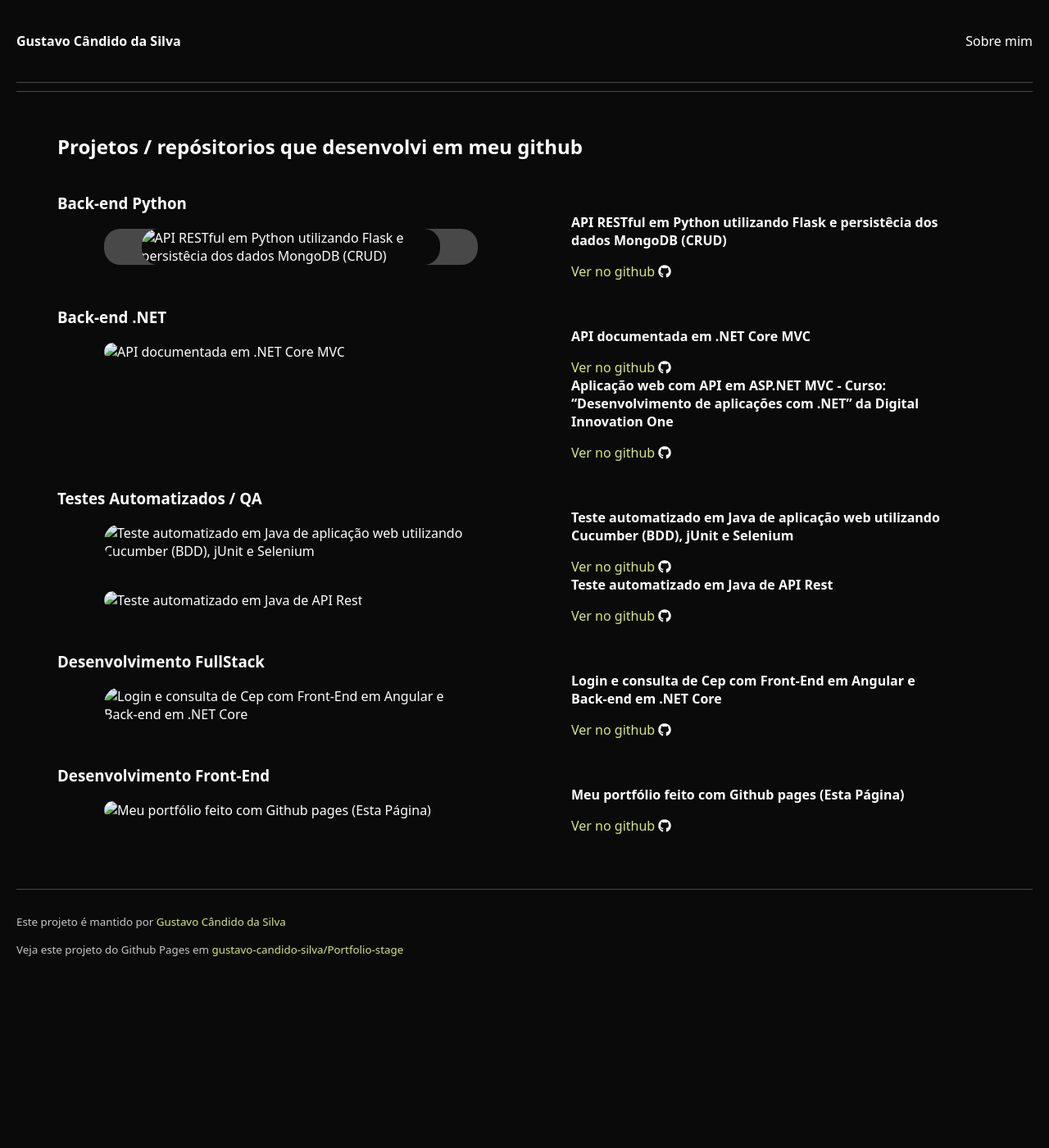
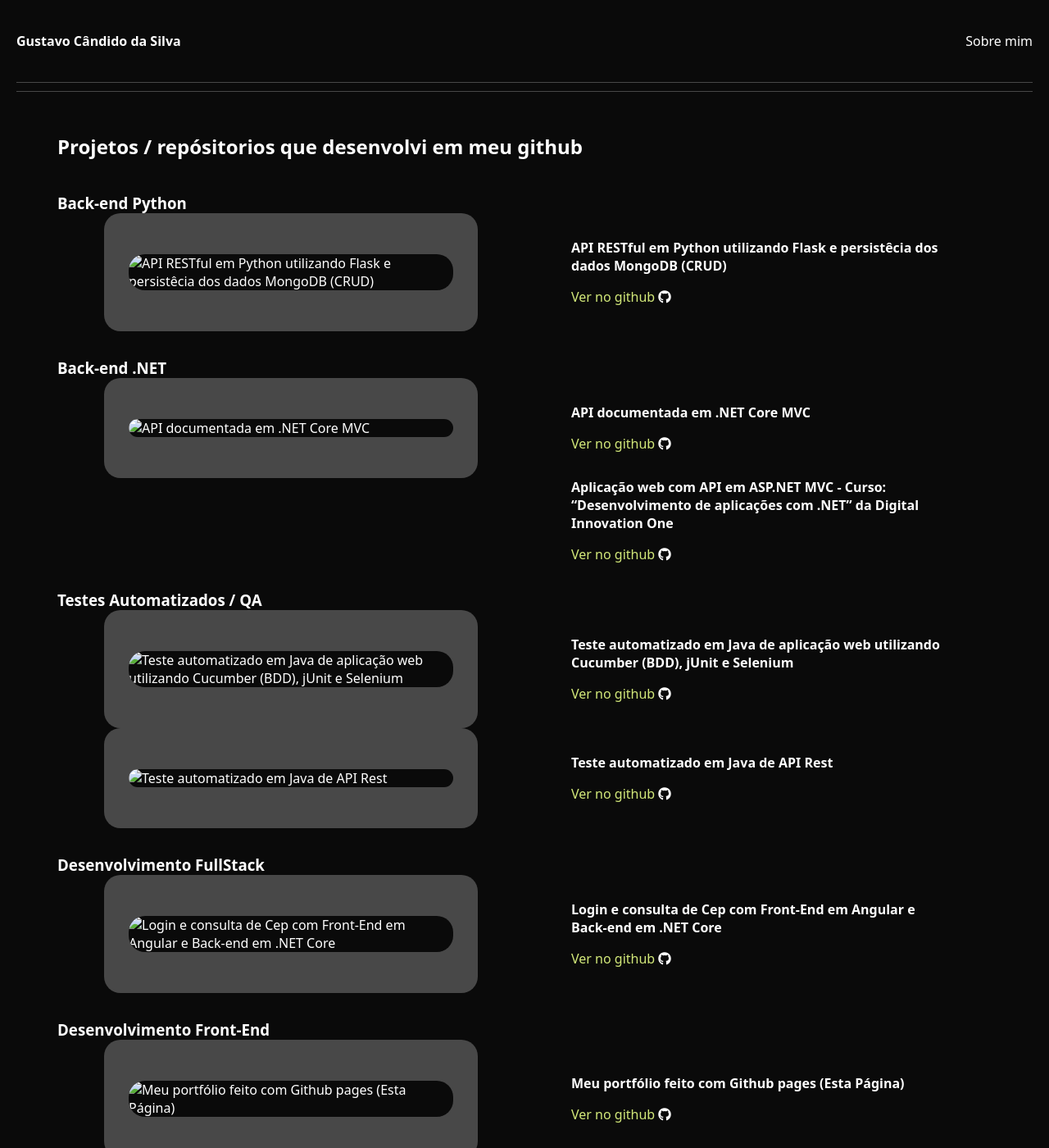
Before and after one commit to gustavo-candido-silva/Portfolio-stage, a Jekyll site: the page built from README.md, in a window 1280 px wide and 1400 px high, scrolled down 1474 px. Shown: the whole window at 82% size. Built offline with Jekyll 4.4.1, drawn with Linux system fonts in a browser that asks for light colours; nearby versions of some CDN libraries; our own code applies the rules of GitHub Pages for plain Markdown files; a script that is not in the unit is left out; the repository's description, which GitHub fills in, is left out; before the commit the page ends 2687 px from its top, so only the background shows below that.

Commit message:
adjusting html

```diff
--- a/_layouts/page.html
+++ b/_layouts/page.html
@@ -88,7 +88,7 @@
             <div class="stack">
               <h3>Back-end .NET</h3>
               <div class="project">
-                <div class="project-item">
+                <div class="project-item img-container">
                   <!-- project image here-->
                    <img src="" alt="API documentada em .NET Core MVC">
                 </div>
@@ -106,7 +106,7 @@
                 </div>
               </div>
               <div class="project">
-                <div class="project-item">
+                <div class="project-item img-container">
                   <!-- project image here-->
                 </div>
                 <div class="project-item">
@@ -127,7 +127,7 @@
             <div class="stack">
               <h3>Testes Automatizados / QA</h3>
               <div class="project">
-                <div class="project-item">
+                <div class="project-item img-container">
                   <!-- project image here-->
                    <img src="" alt="Teste automatizado em Java de aplicação web utilizando Cucumber (BDD), jUnit e Selenium">
                 </div>
@@ -145,7 +145,7 @@
                 </div>
               </div>
               <div class="project">
-                <div class="project-item">
+                <div class="project-item img-container">
                   <!-- project image here-->
                    <img src="" alt="Teste automatizado em Java de API Rest">
                 </div>
@@ -167,7 +167,7 @@
             <div class="stack">
               <h3>Desenvolvimento FullStack</h3>
               <div class="project">
-                <div class="project-item">
+                <div class="project-item img-container">
                   <!-- project image here-->
                    <img src="" alt="Login e consulta de Cep com Front-End em Angular e Back-end em .NET Core">
                 </div>
@@ -190,7 +190,7 @@
               <!-- projects list -->
               <h3>Desenvolvimento Front-End</h3>
               <div class="project">
-                <div class="project-item">
+                <div class="project-item img-container">
                   <!-- project image here-->
                    <img src="" alt="Meu portfólio feito com Github pages (Esta Página)">
                 </div>
--- a/assets/css/style.css
+++ b/assets/css/style.css
@@ -146,8 +146,9 @@
 }
 
 .project-item img {
-    width: 80%;
+    width: 100%;
     border-radius: 20px;
+    margin: 50px 30px;
 }
 
 .project-description {
```
